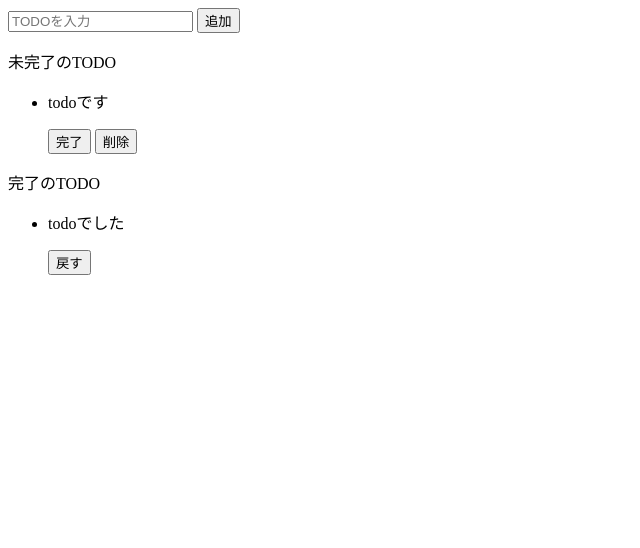
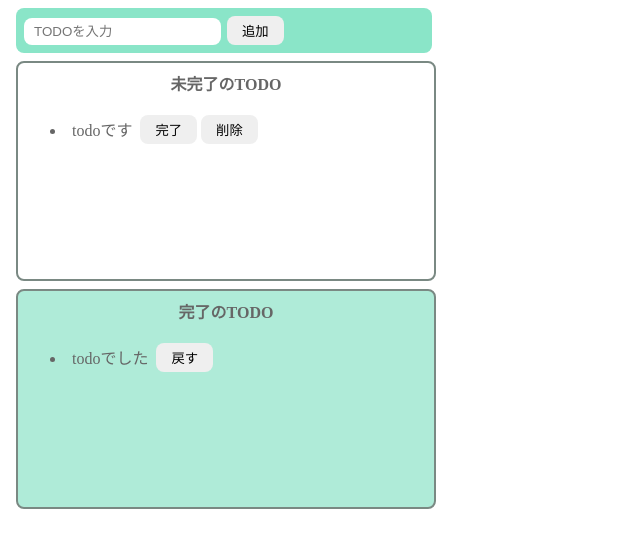
Before and after one commit to Yuto299/jyakei-react-todoapp, a plain HTML site: page index.html in a window 1280 px wide. Shown: the whole page, without its empty margins (0-640 px from the left). Drawn offline with Linux system fonts and the light colour scheme.

Commit message:
フロントデザイン実装

```diff
--- a/css/style.css
+++ b/css/style.css
@@ -0,0 +1,63 @@
+body {
+  color: #666;
+}
+
+input {
+  border-radius: 8px;
+  border: none;
+  padding: 6px 10px;
+}
+
+button {
+  border-radius: 8px;
+  border: none;
+  padding: 5px 15px;
+  margin: 0px 2px;
+}
+
+button:hover {
+  background-color: rgba(8, 78, 108, 0.39);
+  cursor: pointer;
+}
+
+.input-area {
+  background-color: rgb(138, 229, 200);
+  width: 400px;
+  padding: 8px;
+  margin: 8px;
+  border-radius: 8px;
+}
+
+.not-done-area {
+  border: 2px solid rgb(122, 137, 131);
+  width: 400px;
+  padding: 8px;
+  margin: 8px;
+  min-height: 200px; /*最低限の高さ*/
+  border-radius: 8px;
+}
+
+.done-area {
+  border: 2px solid rgb(122, 137, 131);
+  width: 400px;
+  padding: 8px;
+  margin: 8px;
+  min-height: 200px; /*最低限の高さ*/
+  border-radius: 8px;
+  background-color: rgb(175, 235, 216);
+}
+
+.title {
+  text-align: center;
+  margin-top: 0;
+  font-weight: bold;
+}
+
+.list-row {
+  display: flex;
+  align-items: center;
+}
+
+.todo-item {
+  margin: 6px;
+}
--- a/index.html
+++ b/index.html
@@ -4,30 +4,31 @@
     <meta charset="UTF-8" />
     <meta name="viewport" content="width=device-width, initial-scale=1.0" />
     <title>TODO</title>
+    <link rel="stylesheet" href="./css/style.css" />
   </head>
   <body>
-    <div>
+    <div class="input-area">
       <input type="text" id="input" placeholder="TODOを入力" />
       <button>追加</button>
     </div>
-    <div>
-      <p>未完了のTODO</p>
+    <div class="not-done-area">
+      <p class="title">未完了のTODO</p>
       <ul>
         <li>
-          <div>
-            <p>todoです</p>
+          <div class="list-row">
+            <p class="todo-item">todoです</p>
             <button>完了</button>
             <button>削除</button>
           </div>
         </li>
       </ul>
     </div>
-    <div>
-      <p>完了のTODO</p>
+    <div class="done-area">
+      <p class="title">完了のTODO</p>
       <ul>
         <li>
-          <div>
-            <p>todoでした</p>
+          <div class="list-row">
+            <p class="todo-item">todoでした</p>
             <button>戻す</button>
           </div>
         </li>
```
